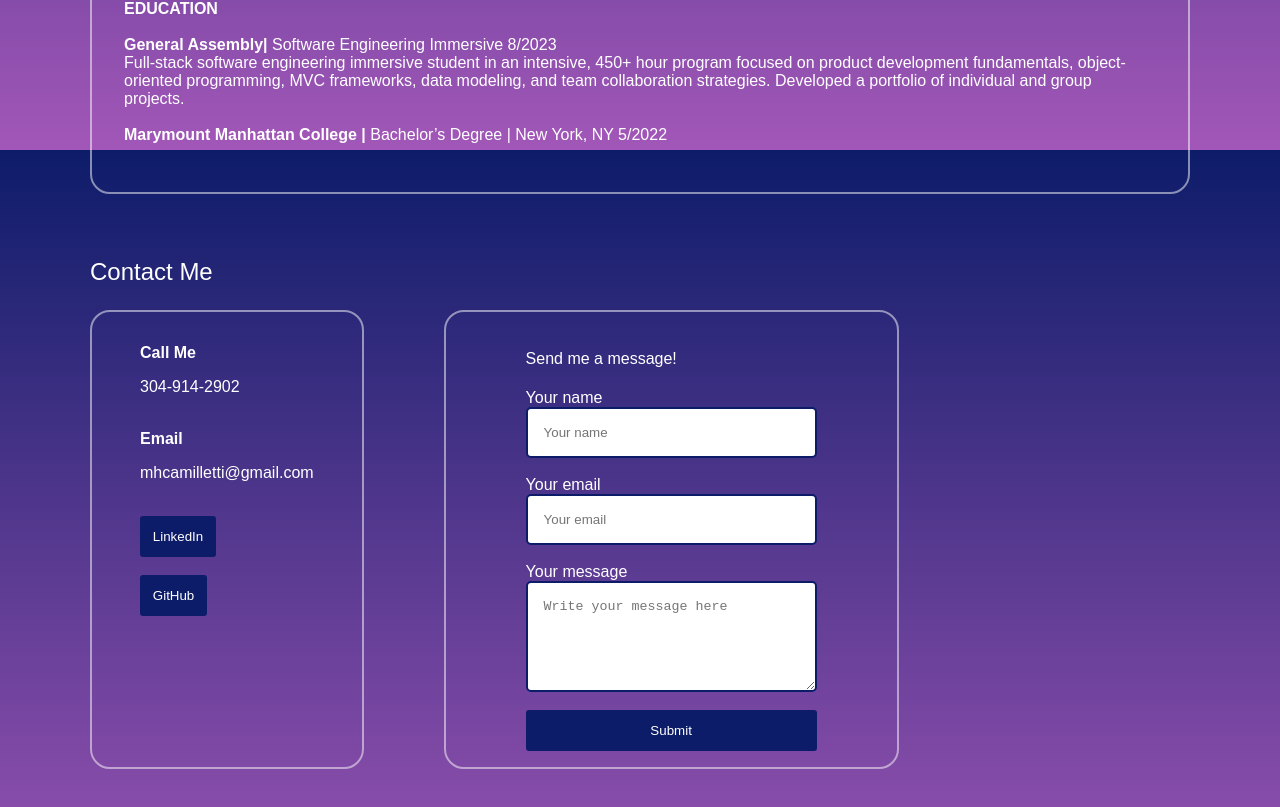
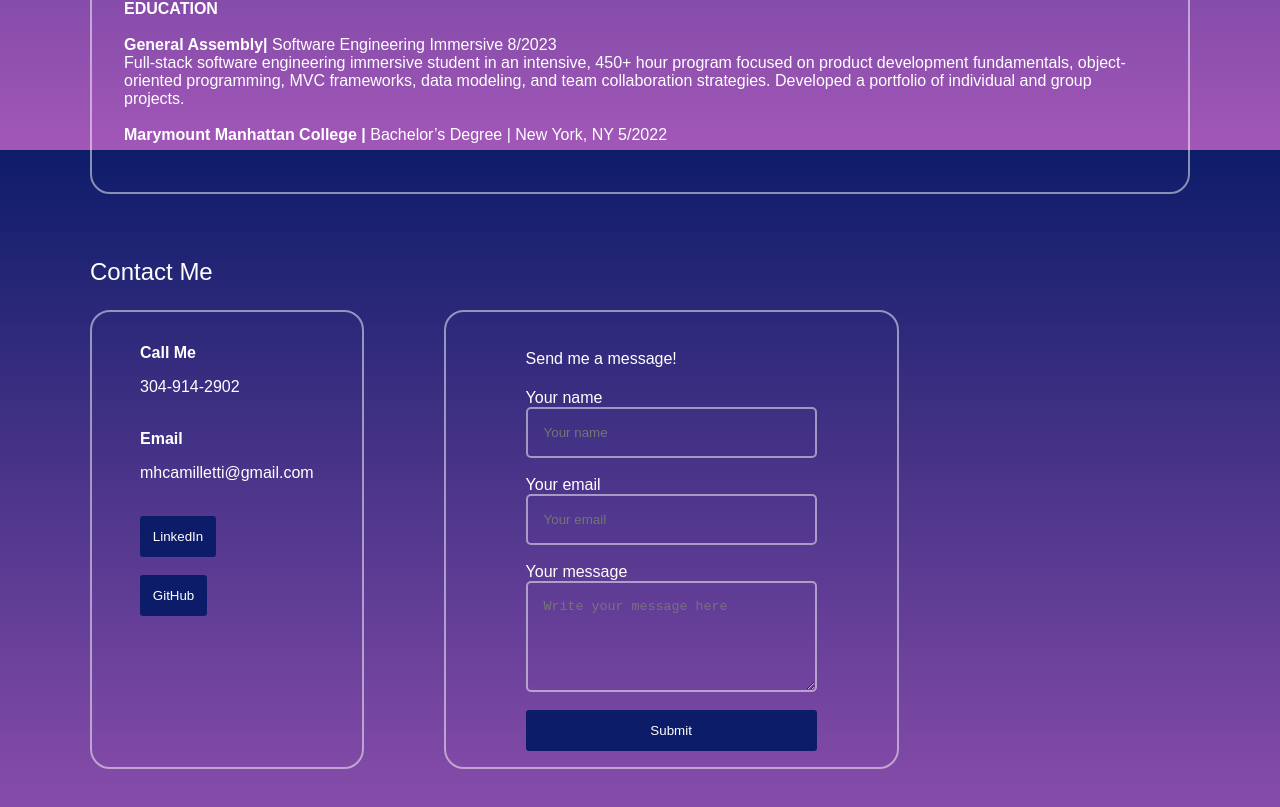
Before and after one commit to mcamilletti1/Margaret-Camilletti-Portfolio, a React (Vite) app in the folder Margaret-Camilletti-Portfolio/: page / in a window 1280 px wide. Shown: the part 2250-3057 px from the top of the page. Built offline with nearby package versions, Linux system fonts and the light colour scheme; a web font is replaced by a local one.

Commit message:
updated styling for contact form

```diff
--- a/Margaret-Camilletti-Portfolio/src/App.css
+++ b/Margaret-Camilletti-Portfolio/src/App.css
@@ -346,6 +346,8 @@ input, textarea {
   border-radius: 5px;
   border: solid 2px #0d1c69;
   padding: 1rem;
+  background-color: transparent;
+  border: solid 2px rgba(255, 255, 255, 0.5);
 }
 
 #form-header {
```
